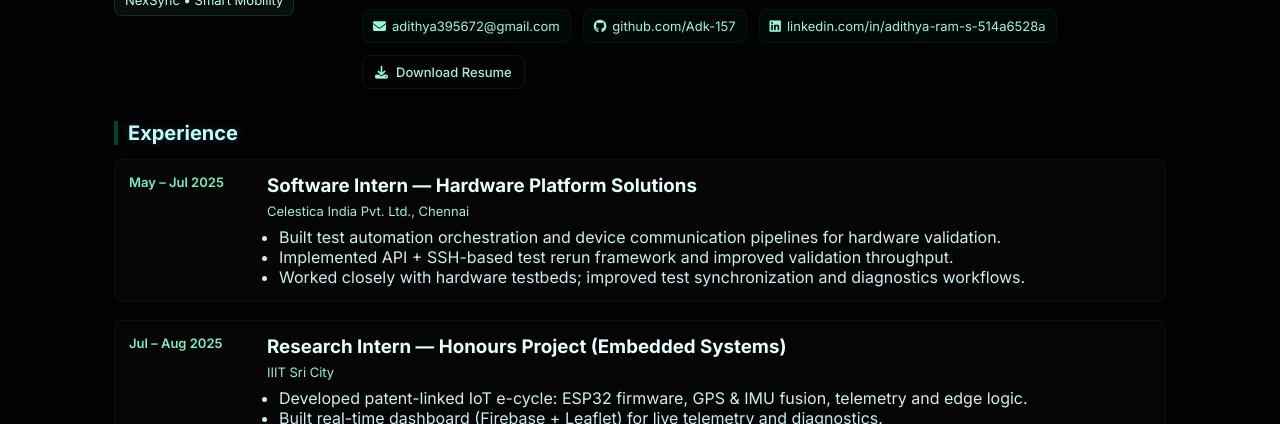
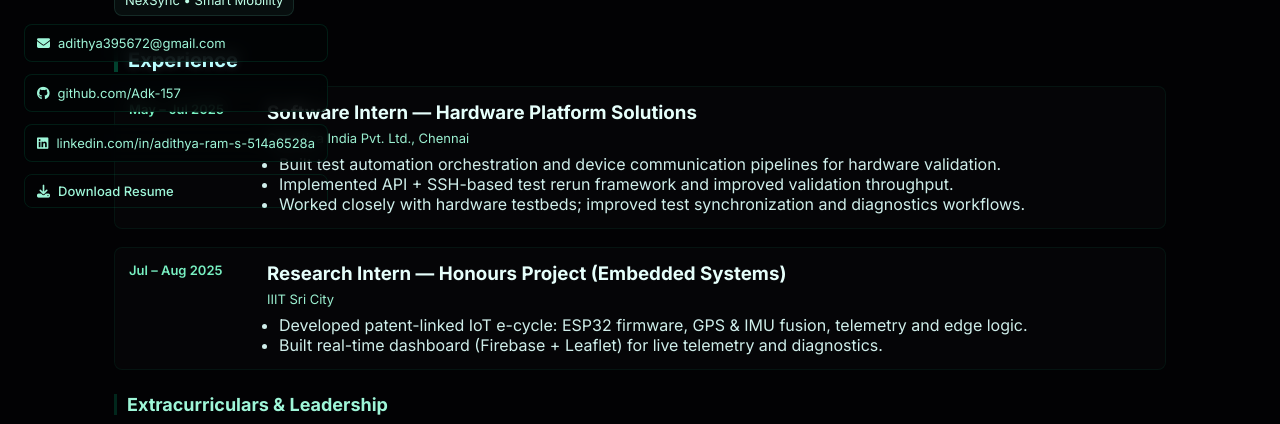
Before and after one commit to Adk-157/Portfolio-website, a plain HTML site: page index.html in a window 1280 px wide. Shown: the part 376-800 px from the top of the page. Drawn offline with Linux system fonts and the light colour scheme.

Commit message:
some minor changes

```diff
--- a/index.css
+++ b/index.css
@@ -209,33 +209,39 @@ html,body {
   font-size: 15px;
 }
 
-/* Quick links */
+/* Quick links - Fixed sidebar */
 .quick-links {
-  margin-top: 12px;
+  position: fixed;
+  left: 24px;
+  top: 50%;
+  transform: translateY(-50%);
   display: flex;
+  flex-direction: column;
   gap: 12px;
-  flex-wrap: wrap;
-  align-items: center;
+  z-index: 50;
 }
 
 .quick-links .link {
   color: #9ef6d8;
   text-decoration: none;
-  padding: 8px 10px;
+  padding: 10px 12px;
   border-radius: 8px;
-  background: rgba(0,255,170,0.03);
-  border: 1px solid rgba(0,255,170,0.06);
+  background: rgba(2,4,6,0.8);
+  backdrop-filter: blur(8px);
+  border: 1px solid rgba(0,255,170,0.1);
   font-size: 13px;
   transition: all 0.2s ease;
-  display: inline-flex;
+  display: flex;
   align-items: center;
-  gap: 6px;
+  gap: 8px;
+  white-space: nowrap;
 }
 
 .quick-links .link:hover {
   background: rgba(0,255,170,0.08);
-  border-color: rgba(0,255,170,0.15);
-  transform: translateY(-1px);
+  border-color: rgba(0,255,170,0.25);
+  transform: translateX(4px);
+  box-shadow: 0 4px 20px rgba(0,255,170,0.15);
 }
 
 .btn {
@@ -569,6 +575,20 @@ html,body {
     align-items: center;
   }
 
+  /* Move quick links to bottom on mobile */
+  .quick-links {
+    position: static;
+    transform: none;
+    flex-direction: row;
+    flex-wrap: wrap;
+    justify-content: center;
+    margin-top: 16px;
+  }
+
+  .quick-links .link:hover {
+    transform: translateY(-2px);
+  }
+
   .timeline-meta {
     display: none;
   }
@@ -613,4 +633,9 @@ html,body {
     width: 100%;
     justify-content: center;
   }
+
+  .quick-links {
+    flex-direction: column;
+    align-items: stretch;
+  }
 }
--- a/index.js
+++ b/index.js
@@ -20,20 +20,20 @@ document.addEventListener('DOMContentLoaded', function() {
     });
 
     // Cursor hover effects
-    const hoverElements = document.querySelectorAll('a, button, .project-card, .cert-card, .skill-tag, .timeline-item, .extracurricular-item');
+    const hoverElements = document.querySelectorAll('a, button, .card, .cert, .timeline-item, .extracurricular-item, .research-card');
 
     hoverElements.forEach(element => {
         element.addEventListener('mouseenter', () => {
-            document.body.classList.add('cursor-hover');
+            cursorCircle.style.transform = 'scale(1.5)';
         });
 
         element.addEventListener('mouseleave', () => {
-            document.body.classList.remove('cursor-hover');
+            cursorCircle.style.transform = 'scale(1)';
         });
     });
 
     // Smooth scrolling for navigation links
-    const navLinks = document.querySelectorAll('.nav-link');
+    const navLinks = document.querySelectorAll('.nav-list a');
 
     navLinks.forEach(link => {
         link.addEventListener('click', (e) => {
@@ -42,7 +42,7 @@ document.addEventListener('DOMContentLoaded', function() {
             const targetElement = document.getElementById(targetId);
 
             if (targetElement) {
-                const offsetTop = targetElement.offsetTop - 100; // Account for fixed header
+                const offsetTop = targetElement.offsetTop - 80; // Account for fixed header
 
                 window.scrollTo({
                     top: offsetTop,
@@ -56,30 +56,31 @@ document.addEventListener('DOMContentLoaded', function() {
     const fadeInObserver = new IntersectionObserver((entries) => {
         entries.forEach(entry => {
             if (entry.isIntersecting) {
-                const items = entry.target.querySelectorAll('.fade-in-item');
-                items.forEach((item, index) => {
-                    setTimeout(() => {
-                        item.classList.add('animate');
-                    }, index * 100);
-                });
+                entry.target.classList.add('animate');
             }
         });
-    }, { threshold: 0.1 });
-
-    // Observe all content sections
-    const sections = document.querySelectorAll('.content-section');
-    sections.forEach(section => {
-        fadeInObserver.observe(section);
+    }, {
+        threshold: 0.1,
+        rootMargin: '0px 0px -50px 0px'
     });
 
-    // Initial animation for elements already in view
-    const initialItems = document.querySelectorAll('.fade-in-item');
-    initialItems.forEach((item, index) => {
-        const rect = item.getBoundingClientRect();
-        if (rect.top < window.innerHeight) {
-            setTimeout(() => {
-                item.classList.add('animate');
-            }, index * 100);
-        }
+    // Observe all fade-in items individually
+    const fadeInItems = document.querySelectorAll('.fade-in-item');
+    fadeInItems.forEach((item, index) => {
+        // Add staggered delay based on index
+        item.style.transitionDelay = `${index * 0.05}s`;
+        fadeInObserver.observe(item);
     });
+
+    // Initial animation for elements already in view on page load
+    setTimeout(() => {
+        fadeInItems.forEach((item, index) => {
+            const rect = item.getBoundingClientRect();
+            if (rect.top < window.innerHeight && rect.top > 0) {
+                setTimeout(() => {
+                    item.classList.add('animate');
+                }, index * 50);
+            }
+        });
+    }, 100);
 });
```
